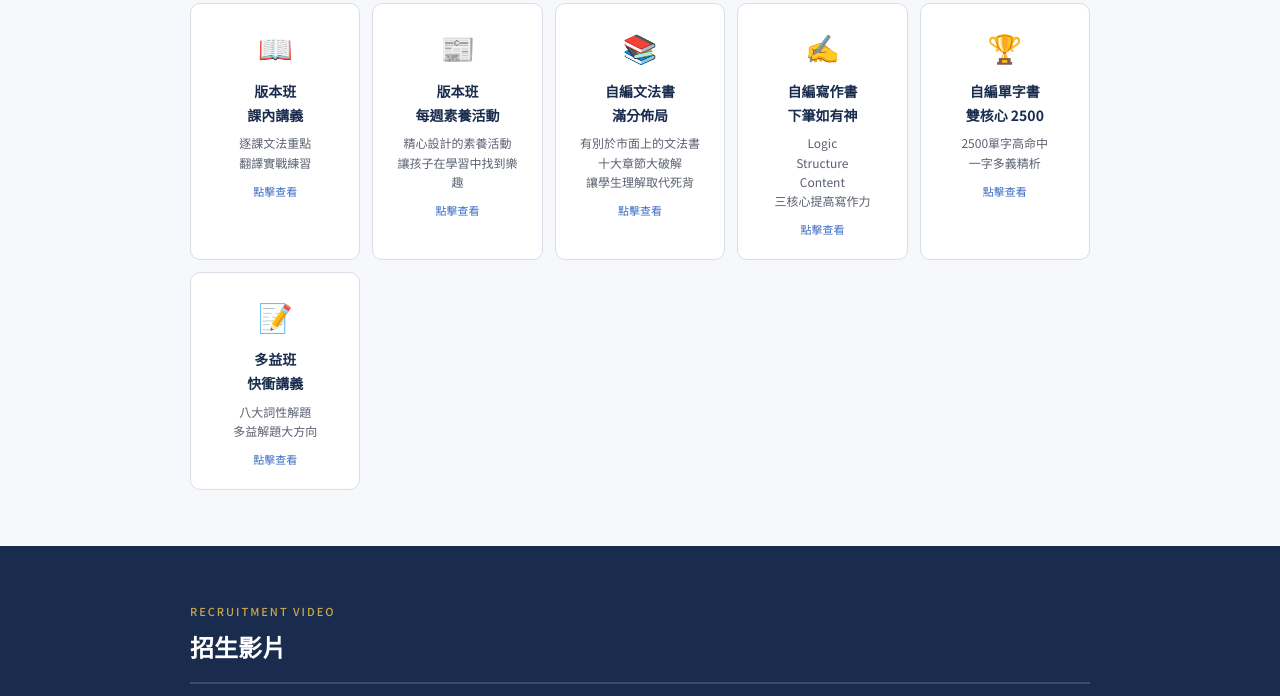
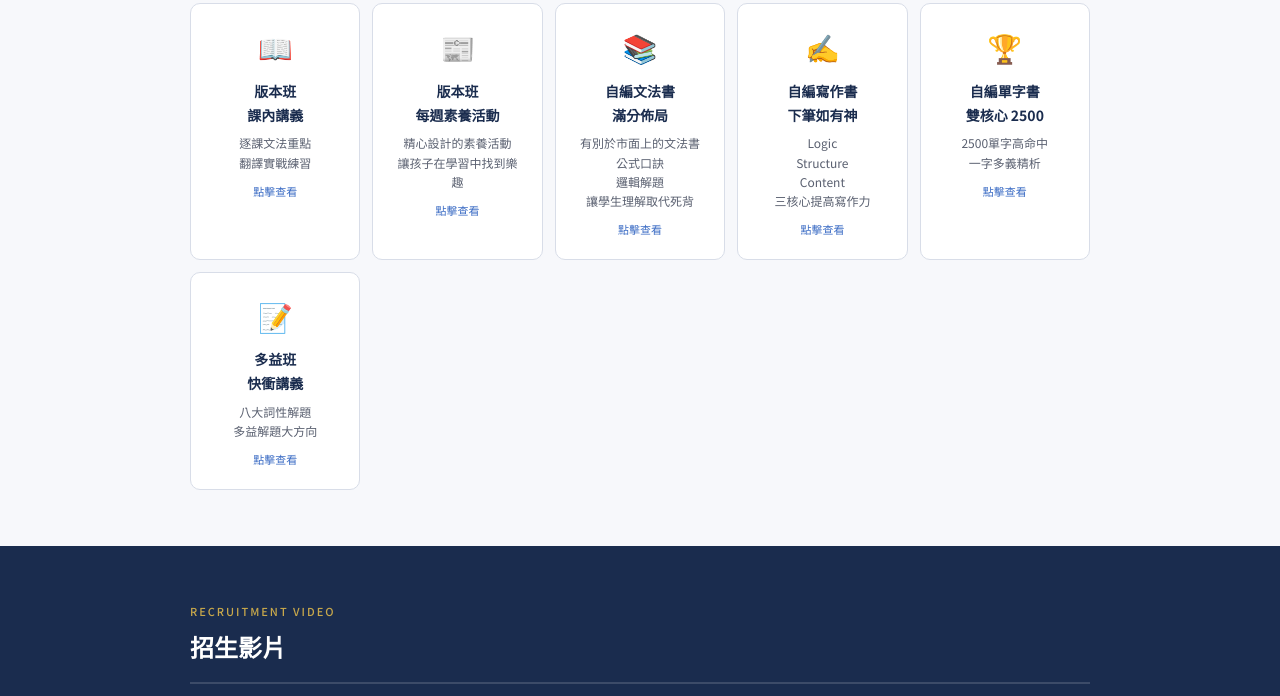
Before and after one commit to linfan-english/introduce, a plain HTML site: page index.html in a window 1280 px wide. Shown: the part 2333-3029 px from the top of the page. Drawn offline with Linux system fonts and the light colour scheme; a script that the page names is missing.

Commit message:
index.html

```diff
--- a/index.html
+++ b/index.html
@@ -649,7 +649,7 @@
     <div class="material-card" onclick="openPdf('pdf_sentence.pdf','📚','有別於市面上的文法書')">
       <div class="material-icon">📚</div>
       <div class="material-title">自編文法書<br>滿分佈局</div>
-      <div class="material-desc">有別於市面上的文法書<br>十大章節大破解<br>讓學生理解取代死背</div>
+      <div class="material-desc">有別於市面上的文法書<br>公式口訣<br>邏輯解題<br>讓學生理解取代死背</div>
       <div class="material-cta">點擊查看</div>
     </div>
     <div class="material-card" onclick="openPdf('pdf_writing.pdf','✍️','學測寫作專書')">
```
